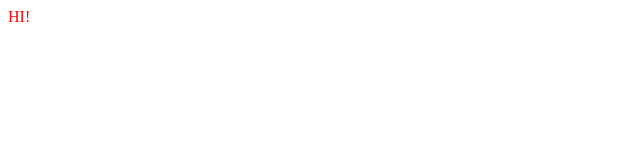
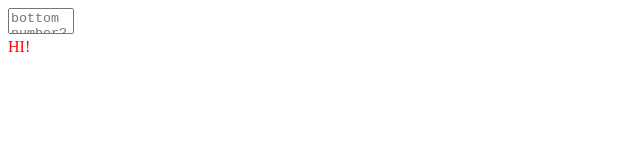
Before and after one commit to SapphireJudah52213/RandomNumGen, a plain HTML site: page index.html in a window 1280 px wide. Shown: the whole page, without its empty margins (0-640 px from the left). Drawn offline with Linux system fonts and the light colour scheme.

Commit message:
Update index.html

```diff
--- a/index.html
+++ b/index.html
@@ -1,8 +1,12 @@
 <!DOCTYPE html>
 <html>
-<head>
-</head>
-<body>
-<div style="color: red;" >HI!</div>
-</body>
+  <head>
+  </head>
+  <body>
+    <textarea style="height:20px;width:60px;resize:none;" placeholder="bottom number?"></textarea>
+    <div style="color: red;" >HI!</div>
+    <script>
+
+    </script>
+  </body>
 </html>
```
